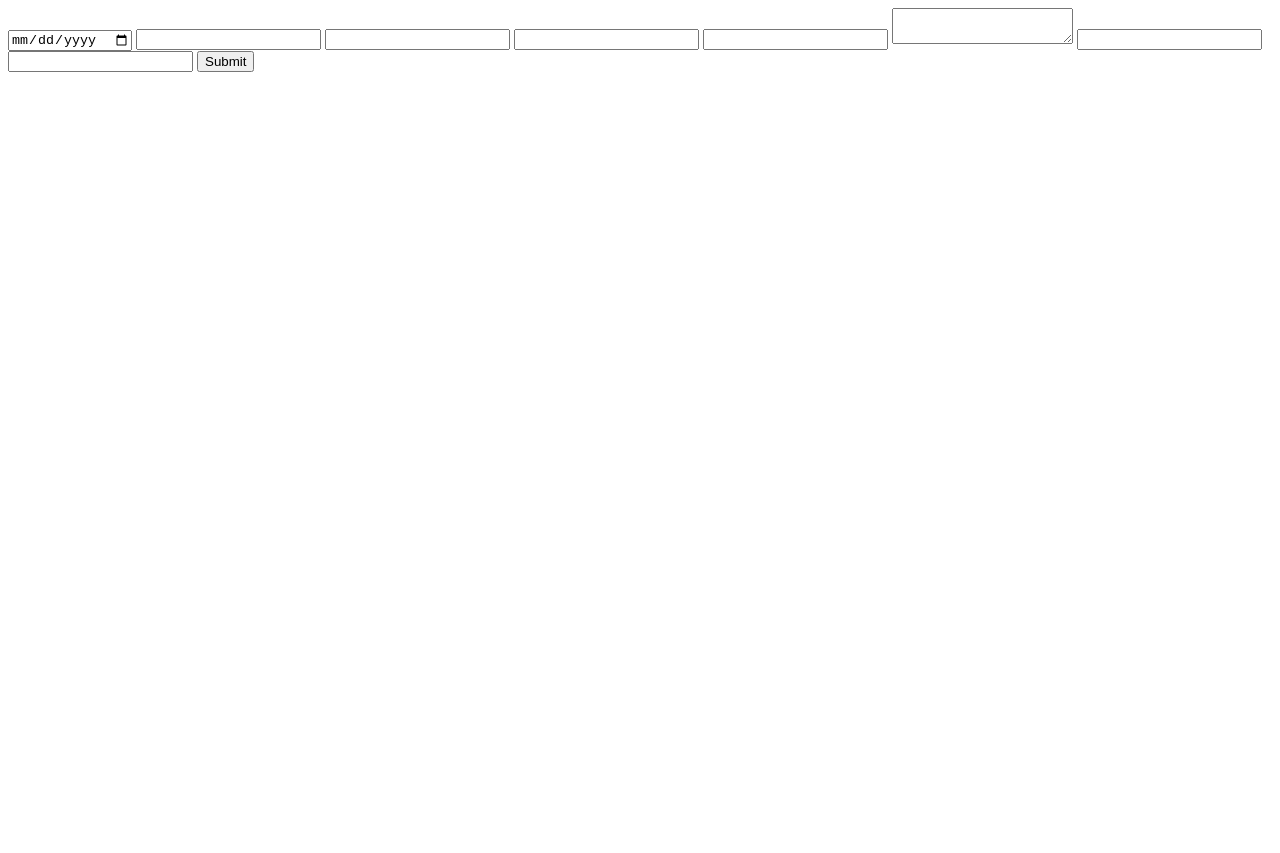
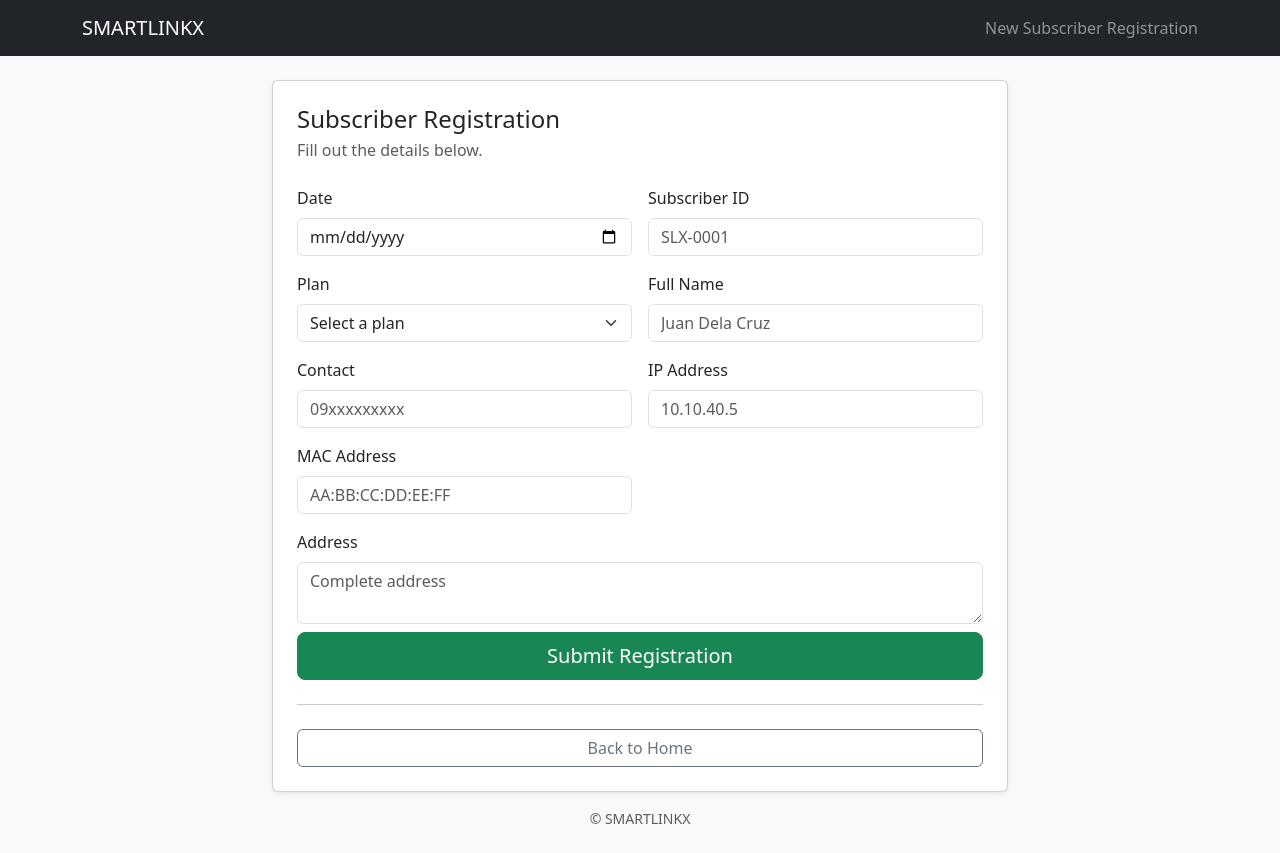
Before and after one commit to Smartlinkx/Smartlinkx, a plain HTML site: page register.html in a window 1280 px wide. Before the commit the page ends 800 px from the top, so only its background shows below. Drawn offline with nearby package versions, Linux system fonts and the light colour scheme.

Commit message:
Register.html

```diff
--- a/register.html
+++ b/register.html
@@ -1,13 +1,103 @@
-<form method="POST" action="https://script.google.com/macros/s/AKfycbwbEMkwqKwMJ7Wvcsb7MRSSXRcq20xeW608u7LlP7voPpfXJJVO4xIpkvf3Gq0aobhgrQ/exec">
+<!DOCTYPE html>
+<html lang="en">
+<head>
+  <meta charset="UTF-8" />
+  <meta name="viewport" content="width=device-width, initial-scale=1" />
+  <title>SMARTLINKX | New Subscriber Registration</title>
 
-  <input type="date" name="date">
-  <input type="text" name="subscriber_id">
-  <input type="text" name="plan">
-  <input type="text" name="name">
-  <input type="text" name="contact">
-  <textarea name="address"></textarea>
-  <input type="text" name="mac">
-  <input type="text" name="ip">
+  <!-- Bootstrap -->
+  <link href="https://cdn.jsdelivr.net/npm/bootstrap@5.3.2/dist/css/bootstrap.min.css" rel="stylesheet">
+</head>
 
-  <button type="submit">Submit</button>
-</form>
+<body class="bg-light">
+
+  <!-- Navbar -->
+  <nav class="navbar navbar-dark bg-dark">
+    <div class="container">
+      <a class="navbar-brand" href="index.html">SMARTLINKX</a>
+      <span class="navbar-text text-white-50">New Subscriber Registration</span>
+    </div>
+  </nav>
+
+  <!-- Content -->
+  <div class="container py-4">
+    <div class="row justify-content-center">
+      <div class="col-12 col-lg-8">
+
+        <div class="card shadow-sm">
+          <div class="card-body p-4">
+            <h4 class="mb-1">Subscriber Registration</h4>
+            <p class="text-muted mb-4">Fill out the details below.</p>
+
+            <!-- ✅ IMPORTANT: Put your Google Apps Script WEB APP URL here -->
+            <form method="POST" action="https://script.google.com/macros/s/AKfycbwbEMkwqKwMJ7Wvcsb7MRSSXRcq20xeW608u7LlP7voPpfXJJVO4xIpkvf3Gq0aobhgrQ/exec">
+
+              <div class="row g-3">
+
+                <div class="col-md-6">
+                  <label class="form-label">Date</label>
+                  <input type="date" name="date" class="form-control" required>
+                </div>
+
+                <div class="col-md-6">
+                  <label class="form-label">Subscriber ID</label>
+                  <input type="text" name="subscriber_id" class="form-control" placeholder="SLX-0001" required>
+                </div>
+
+                <div class="col-md-6">
+                  <label class="form-label">Plan</label>
+                  <select name="plan" class="form-select" required>
+                    <option value="" selected disabled>Select a plan</option>
+                    <option>10 Mbps - ₱999</option>
+                    <option>20 Mbps - ₱1499</option>
+                    <option>50 Mbps - ₱1999</option>
+                  </select>
+                </div>
+
+                <div class="col-md-6">
+                  <label class="form-label">Full Name</label>
+                  <input type="text" name="name" class="form-control" placeholder="Juan Dela Cruz" required>
+                </div>
+
+                <div class="col-md-6">
+                  <label class="form-label">Contact</label>
+                  <input type="text" name="contact" class="form-control" placeholder="09xxxxxxxxx">
+                </div>
+
+                <div class="col-md-6">
+                  <label class="form-label">IP Address</label>
+                  <input type="text" name="ip" class="form-control" placeholder="10.10.40.5">
+                </div>
+
+                <div class="col-md-6">
+                  <label class="form-label">MAC Address</label>
+                  <input type="text" name="mac" class="form-control" placeholder="AA:BB:CC:DD:EE:FF">
+                </div>
+
+                <div class="col-12">
+                  <label class="form-label">Address</label>
+                  <textarea name="address" class="form-control" rows="2" placeholder="Complete address"></textarea>
+                </div>
+
+                <div class="col-12 d-grid mt-2">
+                  <button type="submit" class="btn btn-success btn-lg">Submit Registration</button>
+                </div>
+
+              </div>
+            </form>
+
+            <hr class="my-4">
+            <a class="btn btn-outline-secondary w-100" href="index.html">Back to Home</a>
+          </div>
+        </div>
+
+        <p class="text-center text-muted small mt-3 mb-0">
+          © SMARTLINKX
+        </p>
+
+      </div>
+    </div>
+  </div>
+
+</body>
+</html>
```
